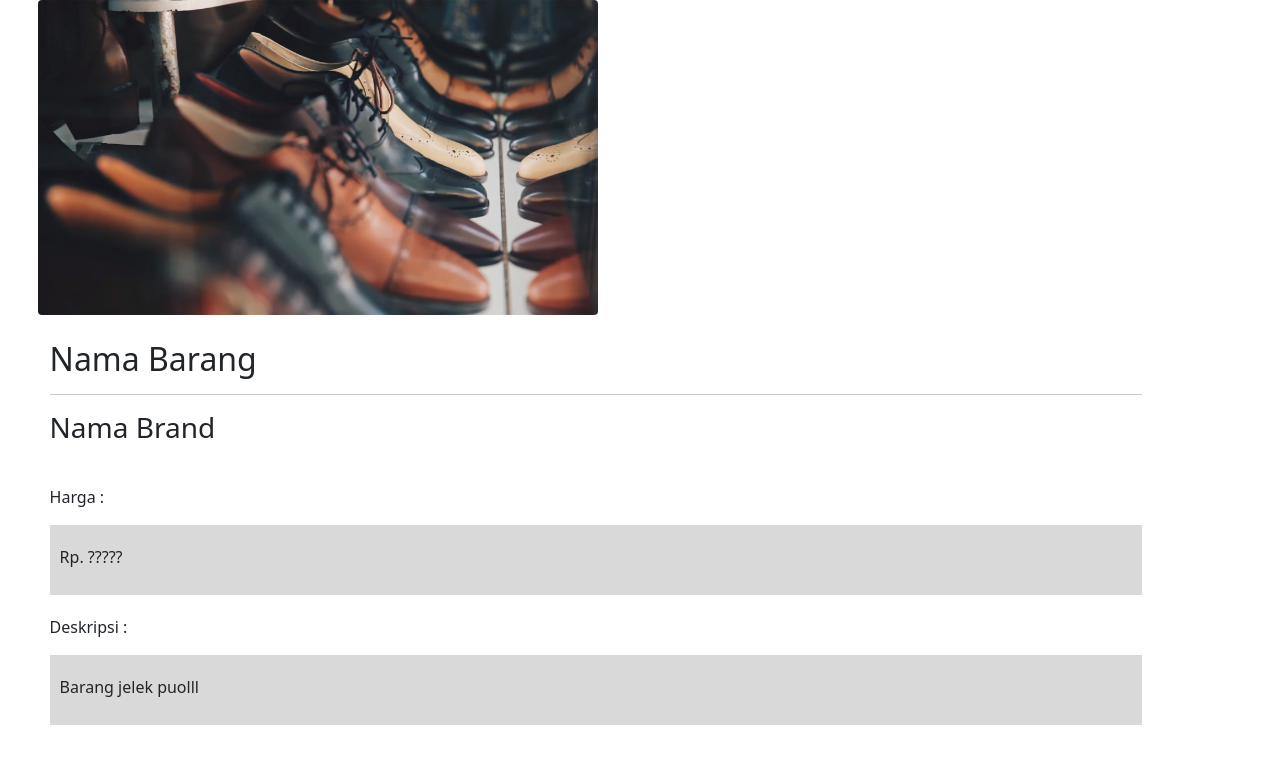
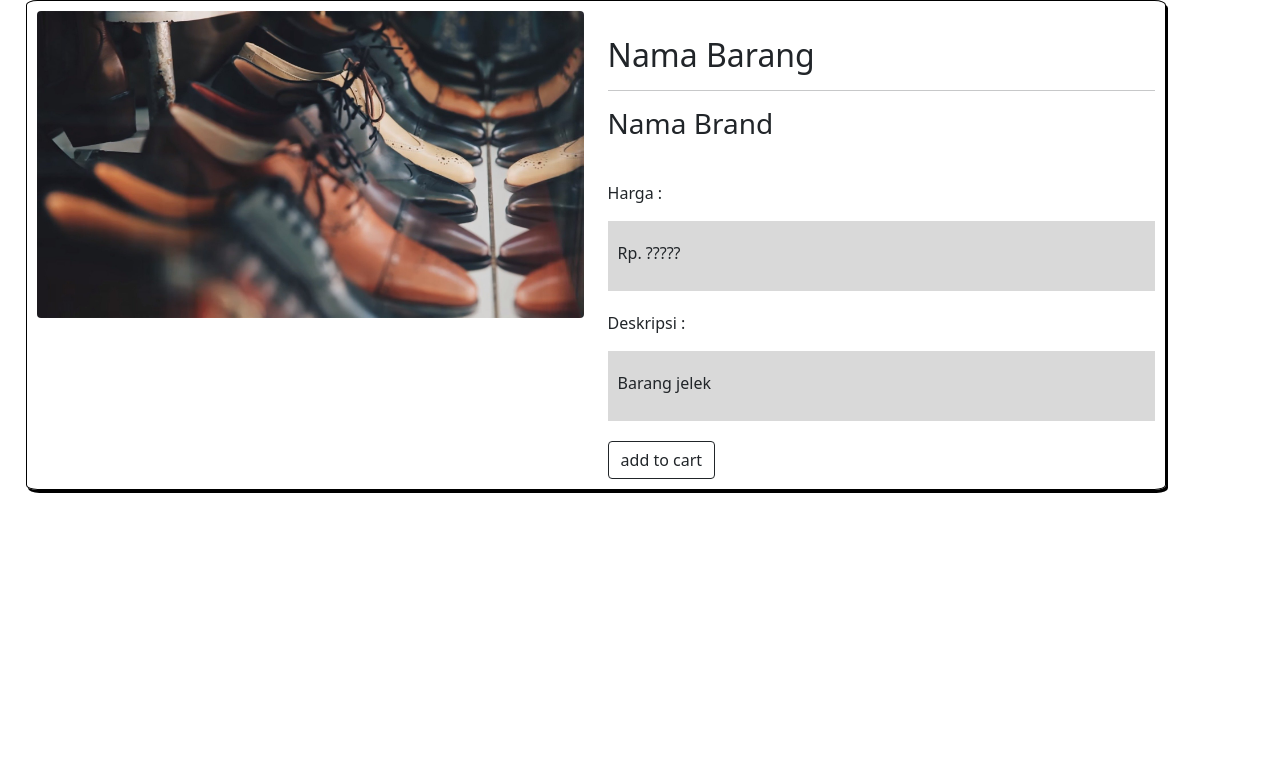
Before and after one commit to Irzercks47/ONEMIX, a website built with Parcel: page src/detail_temp/detail.html in a window 1280 px wide. Built offline with nearby package versions, Linux system fonts and the light colour scheme.

Commit message:
fixing detail_temp

```diff
--- a/src/detail_temp/detail.html
+++ b/src/detail_temp/detail.html
@@ -10,11 +10,11 @@
 </head>
 <body>
     <div class="detail-card container">
-        <div class="detail-item">
-            <div class="image">
-                <img src="../public/images/heros/heros.jpg" alt="test" class="img-fluid rounded">
+        <div class="detail-item row">
+            <div class="image col">
+                <img src="../public/images/heros/heros.jpg" alt="test" class="img-fluid float-start rounded">
             </div>
-            <div class="item-info container">
+            <div class="item-info container col">
                 <h2>Nama Barang</h2>
                 <hr>
                 <h3>Nama Brand</h3>
@@ -38,9 +38,10 @@
                 <div class="item-desc">
                     <p>Deskripsi :</p>
                     <div class="desc-container">
-                        <p>Barang jelek puolll</p>
+                        <p>Barang jelek</p>
                     </div>
                 </div>
+                <button type="button" class="btn btn-outline-dark">add to cart</button>
             </div>
         </div>
     </div>
--- a/src/detail_temp/style.css
+++ b/src/detail_temp/style.css
@@ -11,11 +11,15 @@ body {
 /* detail item */
 .detail-card {
     margin-left: 2%;
+    border: black solid 1px;
+    border-radius: 1%;
+    padding: 10px;
+    box-shadow: 2px 3px black
 }
 
 .image > img {
-    max-width: 35em;
-    max-height: 40em;
+    min-width: 5em;
+    min-height: 10em;
 }
 
 .detail-item .item-info {
@@ -37,3 +41,7 @@ body {
 .detail-item .item-desc {
     margin-top: 20px;
 }
+
+.item-info > button {
+    margin-top: 20px;
+}
```
